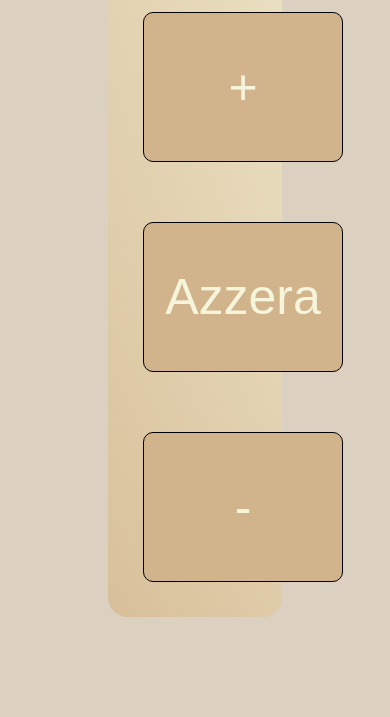
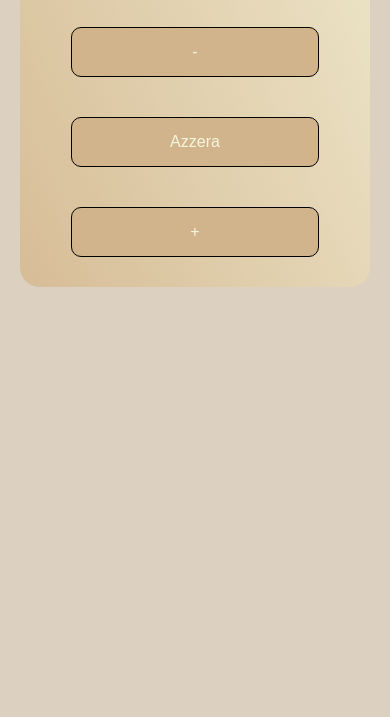
Before and after one commit to gianniklone/Progetto-Java-Counter, a plain HTML site: page index.html in a window 390 px wide. Shown: the part 203-920 px from the top of the page. After the commit the page ends 844 px from the top, so only its background shows below. Drawn offline with Linux system fonts and the light colour scheme; a web font is replaced by a local one.

Commit message:
Aggiunta media query

```diff
--- a/assets/script.js
+++ b/assets/script.js
@@ -30,9 +30,9 @@ const counterDisplay = creaElemento('div','', contatore, {id:'contatore'});
 app.appendChild(counterDisplay)
 
 // Creazione del bottone "aumenta"
-const decrementaButton = creaElemento('button','','-',{'data-action':'decrementa'})
+const decrementaButton = creaElemento('button','','+',{'data-action':'incrementa'})
 const azzeraButton = creaElemento('button','','Azzera',{'data-action':'azzera'})
-const aumentaButton = creaElemento('button','','+',{'data-action':'incrementa'})
+const aumentaButton = creaElemento('button','','-',{'data-action':'decrementa'})
 
 
 app.appendChild(aumentaButton);
--- a/assets/style.css
+++ b/assets/style.css
@@ -24,7 +24,7 @@ button:active {
 button:hover {
     background-color: #B2BEB5;
 }
-#counter {
+#contatore {
     display: flex;
     align-items: center;
     justify-content: center;
@@ -52,3 +52,27 @@ button:hover {
     color: #bd843a;
     background-color: #F5F5DC;
 }
+
+@media (max-width: 480px) {
+    body {
+        font-size: 14px;
+        margin: 10px;
+    }
+
+    button {
+        font-size: 16px;
+        width: 80%;
+        height: 50px;
+        margin-bottom: 10px;
+    }
+
+    #counter {
+        font-size: 30px;
+        height: 60px;
+    }
+
+    #app {
+        padding: 15px;
+        margin: 10px;
+    }
+}
```
